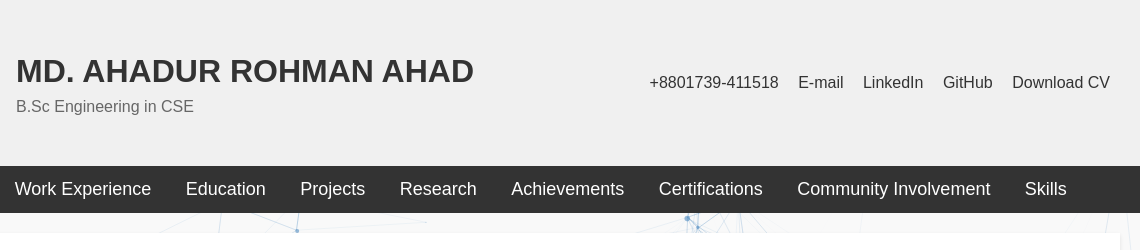
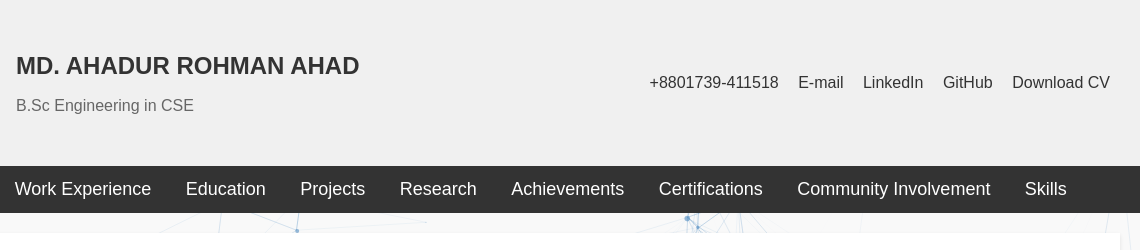
Before and after one commit to ARisHere/MyProtfolio, a plain HTML site: page index.html in a window 1280 px wide. Shown: the top 250 px of the page, 140-1280 px from the left. Drawn offline with nearby package versions, Linux system fonts and the light colour scheme.

Commit message:
alhamdulillah

```diff
--- a/index.html
+++ b/index.html
@@ -470,7 +470,7 @@ background-color: #f9f9f9;
 }
     </style>
 
-    <title>Md. Ahadur Rohman Ahad</title>
+    <title>AR Ahad</title>
     <script src="https://cdn.jsdelivr.net/particles.js/2.0.0/particles.min.js"></script>
 </head>
 <body>
@@ -479,7 +479,7 @@ background-color: #f9f9f9;
         <div class="profile">
             <img src="ARisHERE.png" alt="Profile Picture" class="profile-picture">
             <div class="profile-info">
-                <h1>MD. AHADUR ROHMAN AHAD</h1>
+                <h2>MD. AHADUR ROHMAN AHAD</h2>
                 <p>B.Sc Engineering in CSE</p>
             </div>
         </div>
```
